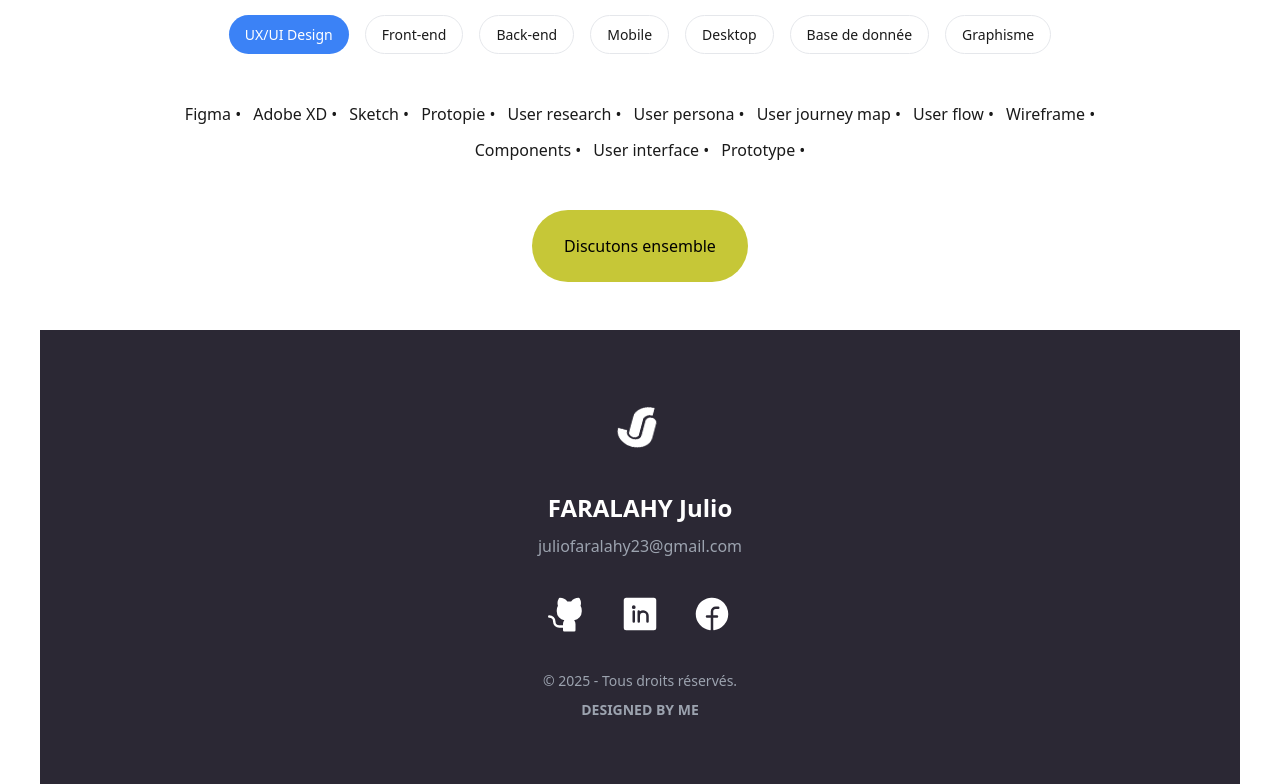
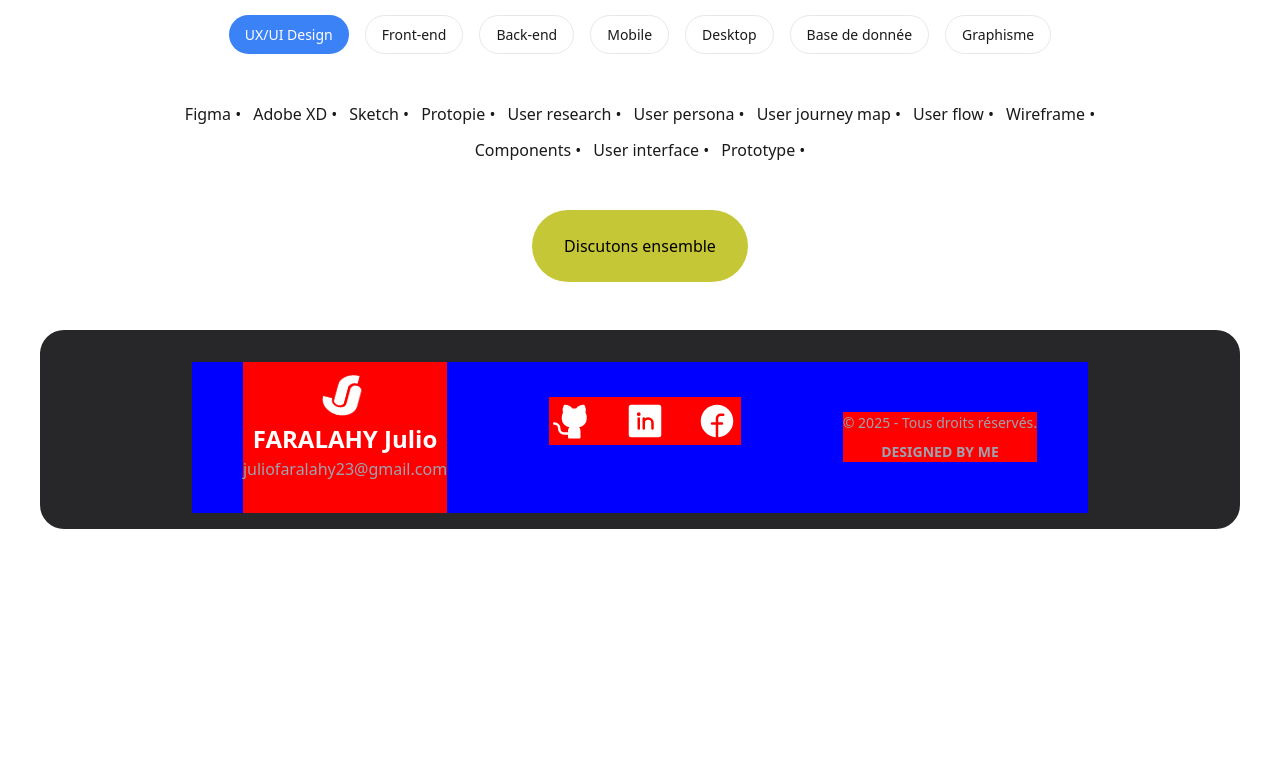
Before and after one commit to Julio23F/juliofaralahy-soudeur, a Next.js app: page / in a window 1280 px wide. Shown: the part 2189-2973 px from the top of the page. After the commit the page ends 2742 px from the top, so only its background shows below. Built offline with nearby package versions, Linux system fonts and the light colour scheme; a web font is replaced by a local one.

Commit message:
UI: refonte footer

```diff
--- a/src/app/page.tsx
+++ b/src/app/page.tsx
@@ -274,7 +274,8 @@ const Footer = () => {
 
   return (
     <footer style={styles.footer}>
-      <div style={styles.footerContainer}>
+      <div style={{...styles.footerContainer, backgroundColor: "blue"}}>
+        <div style={{backgroundColor: "red"}}>
           <div style={styles.footerLogoContainer}>
             <img src="/images/logo.png" alt="Logo" style={{...styles.footerLogo, ...styles.rotate}} />
           </div>
@@ -283,8 +284,9 @@ const Footer = () => {
             <h3 style={styles.footerName}>FARALAHY Julio</h3>
             <p style={styles.footerEmail}>juliofaralahy23@gmail.com</p>
           </div>
+        </div>
 
-        <div style={styles.socialContainer}>
+        <div style={{...styles.socialContainer, backgroundColor: "red"}}>
           {socialLinks.map((s, idx) => {
             const Svg = s.Svg;
             return (
@@ -295,7 +297,7 @@ const Footer = () => {
           })}
         </div>
 
-        <div style={styles.footerBottom}>
+        <div style={{...styles.footerBottom, backgroundColor: "red"}}>
           <p style={styles.footerText}>© 2025 - Tous droits réservés.</p>
           {/* <div style={styles.footerLinks}>
             <a href="#" style={styles.footerLink}>Mentions légales</a>
@@ -685,19 +687,24 @@ const styles: { [key: string]: CSSProperties } = {
 
   // Footer
   footer: {
-    backgroundColor: '#2b2834',
+    backgroundColor: '#27272a',
     color: 'white',
-    padding: '4rem 1.5rem',
+    padding: '2rem 0 1rem',
+    borderRadius: "24px",
+    marginBottom: "24px"
   },
   footerContainer: {
     maxWidth: 'min(56rem, 95%)',
     margin: '0 auto',
     textAlign: 'center',
+    display: "flex",
+    justifyContent: "space-around",
+    alignItems: "center"
   },
   footerLogoContainer: {
     display: 'flex',
     justifyContent: 'center',
-    marginBottom: '2rem',
+    // marginBottom: '2rem',
   },
   footerLogo: {
     width: '4rem',
@@ -705,11 +712,12 @@ const styles: { [key: string]: CSSProperties } = {
   },
   footerInfo: {
     marginBottom: '2rem',
+    marginTop: "-5px",
   },
   footerName: {
     fontSize: '1.5rem',
     fontWeight: 'bold',
-    marginBottom: '0.5rem',
+    // marginBottom: '0.5rem',
   },
   footerEmail: {
     color: '#9ca3af',
```
Lines whose indentation alone changed are shown as unchanged.
